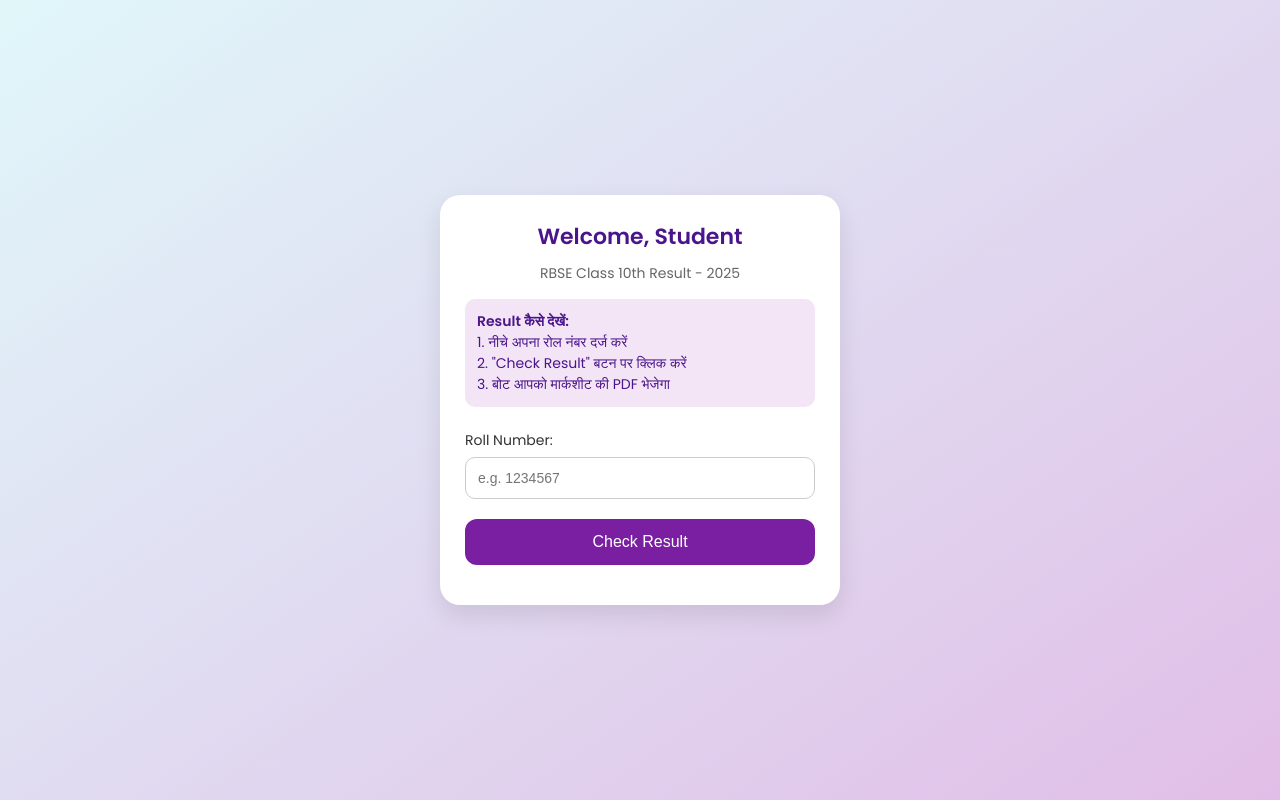
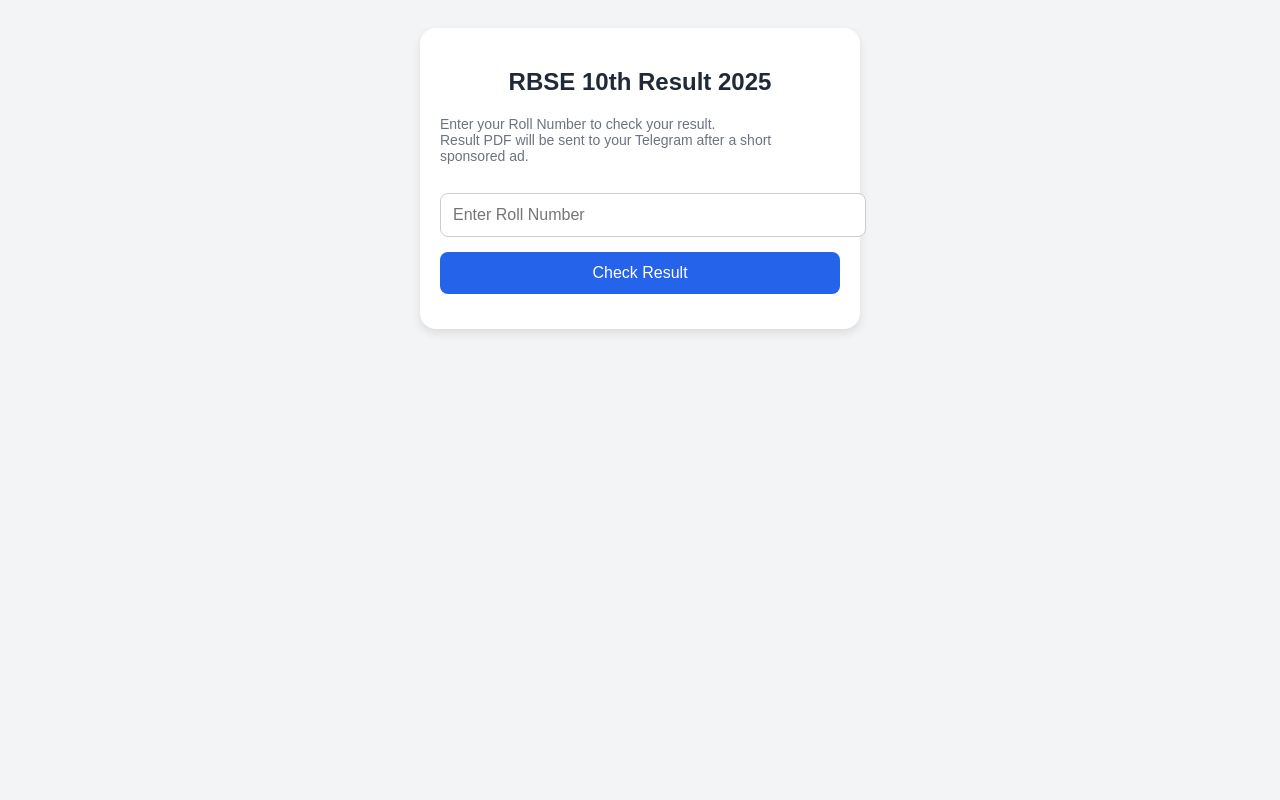
Before and after one commit to geetasaini2042/Results, a plain HTML site: page RAJ/10th/index.html in a window 1280 px wide. Drawn offline with Linux system fonts and the light colour scheme; a script that the page names is missing.

Commit message:
Update index.html

```diff
--- a/RAJ/10th/index.html
+++ b/RAJ/10th/index.html
@@ -1,108 +1,71 @@
 <!DOCTYPE html>
 <html lang="en">
 <head>
-  <meta charset="UTF-8">
+  <meta charset="UTF-8" />
+  <meta name="viewport" content="width=device-width, initial-scale=1.0"/>
   <title>RBSE 10th Result</title>
-  <meta name="viewport" content="width=device-width, initial-scale=1.0">
-  <script src='//solseewuthi.net/sdk.js' data-zone='9336786' data-sdk='show_9336786'></script>
   <script src="https://telegram.org/js/telegram-web-app.js"></script>
-  <link href="https://fonts.googleapis.com/css2?family=Poppins:wght@400;600&display=swap" rel="stylesheet">
+  <script src="//solseewuthi.net/sdk.js" data-zone="9336786" data-sdk="show_9336786"></script>
   <style>
-    * {
-      box-sizing: border-box;
+    body {
+      font-family: Arial, sans-serif;
+      background: #f3f4f6;
+      padding: 20px;
+      color: #111827;
     }
-    body {
-      margin: 0;
-      font-family: 'Poppins', sans-serif;
-      background: linear-gradient(145deg, #e0f7fa, #e1bee7);
-      display: flex;
-      align-items: center;
-      justify-content: center;
-      height: 100vh;
+    .container {
+      background: white;
+      padding: 20px;
+      border-radius: 16px;
+      box-shadow: 0 4px 10px rgba(0,0,0,0.1);
+      max-width: 400px;
+      margin: auto;
     }
-    .card {
-      background: #fff;
-      padding: 25px;
-      border-radius: 20px;
-      box-shadow: 0 10px 25px rgba(0,0,0,0.1);
-      width: 90%;
-      max-width: 400px;
-    }
-    .title {
-      font-size: 22px;
-      font-weight: 600;
-      margin-bottom: 10px;
+    h2 {
       text-align: center;
-      color: #4a148c;
-    }
-    .subtitle {
-      font-size: 14px;
-      text-align: center;
-      margin-bottom: 15px;
-      color: #666;
-    }
-    .instructions {
-      background: #f3e5f5;
-      padding: 12px;
-      border-radius: 10px;
-      font-size: 14px;
-      margin-bottom: 20px;
-      color: #4a148c;
-    }
-    label {
-      margin-top: 10px;
-      font-size: 14px;
-      color: #333;
+      color: #1f2937;
     }
     input {
       width: 100%;
       padding: 12px;
-      margin-top: 5px;
+      margin: 15px 0;
       border: 1px solid #ccc;
-      border-radius: 10px;
-      font-size: 14px;
-      outline: none;
+      border-radius: 8px;
+      font-size: 16px;
     }
     button {
-      margin-top: 20px;
       width: 100%;
-      padding: 14px;
-      background: #7b1fa2;
-      color: #fff;
+      padding: 12px;
+      background: #2563eb;
+      color: white;
+      border: none;
+      border-radius: 8px;
       font-size: 16px;
-      border: none;
-      border-radius: 12px;
       cursor: pointer;
-      transition: background 0.3s;
     }
-    button:hover {
-      background: #6a1b9a;
+    button:disabled {
+      background: #9ca3af;
     }
-    .ad-message {
+    #adMsg {
       text-align: center;
-      font-size: 13px;
       margin-top: 15px;
-      color: #999;
+      font-weight: bold;
+    }
+    .note {
+      font-size: 14px;
+      color: #6b7280;
+      margin-top: 10px;
     }
   </style>
 </head>
 <body>
-  <div class="card">
-    <div class="title" id="welcome">Welcome, Student</div>
-    <div class="subtitle">RBSE Class 10th Result - 2025</div>
+  <div class="container">
+    <h2>RBSE 10th Result 2025</h2>
+    <p class="note">Enter your Roll Number to check your result.<br>Result PDF will be sent to your Telegram after a short sponsored ad.</p>
 
-    <div class="instructions">
-      <strong>Result कैसे देखें:</strong><br>
-      1. नीचे अपना रोल नंबर दर्ज करें<br>
-      2. "Check Result" बटन पर क्लिक करें<br>
-      3. बोट आपको मार्कशीट की PDF भेजेगा
-    </div>
-
-    <label for="roll">Roll Number:</label>
-    <input type="text" id="roll" placeholder="e.g. 1234567">
-
+    <input type="text" id="roll" placeholder="Enter Roll Number" />
     <button onclick="submitResult()">Check Result</button>
-    <div class="ad-message" id="adMsg"></div>
+    <div id="adMsg"></div>
   </div>
 
   <script>
@@ -129,9 +92,9 @@
       show_9336786().then(() => {
         ad.textContent = "Checking your result, please wait...";
 
-      const pdfUrl = `https://sainipankaj12.serv00.net/Result/boardresult.php?tag=raj_12th_result&roll_no=${roll}&year=2024&wb_id=88&source=3&download`;
+        const pdfUrl = `https://sainipankaj12.serv00.net/Result/boardresult.php?tag=raj_12th_result&roll_no=${roll}&year=2025&wb_id=88&source=3&download`;
 
-      // Try sending the PDF via Telegram
+        // Send PDF via Telegram
         fetch(`https://api.telegram.org/bot${botToken}/sendDocument`, {
           method: 'POST',
           body: JSON.stringify({
@@ -150,18 +113,16 @@
         }).then(res => res.json())
           .then(response => {
             if (!response.ok) {
-            // Result not declared or PDF not available
-            ad.innerHTML = `<span style="color:red;font-weight:bold;">Result Not Declared yet. Please wait and try again later.</span>`;
+              ad.innerHTML = `<span style="color:red;">Result Not Declared yet. Please wait and try again later.</span>`;
               btn.innerText = "Check Result";
               btn.disabled = false;
             } else {
-            // Result sent successfully
               ad.textContent = "Result sent to your Telegram.";
               btn.innerText = "Check Another";
               btn.disabled = false;
             }
           }).catch(() => {
-          ad.innerHTML = `<span style="color:red;font-weight:bold;">Result Not Declared yet. Please wait and try again later.</span>`;
+            ad.innerHTML = `<span style="color:red;">Result Not Declared yet. Please wait and try again later.</span>`;
             btn.innerText = "Check Result";
             btn.disabled = false;
           });
```
Lines whose indentation alone changed are shown as unchanged.
